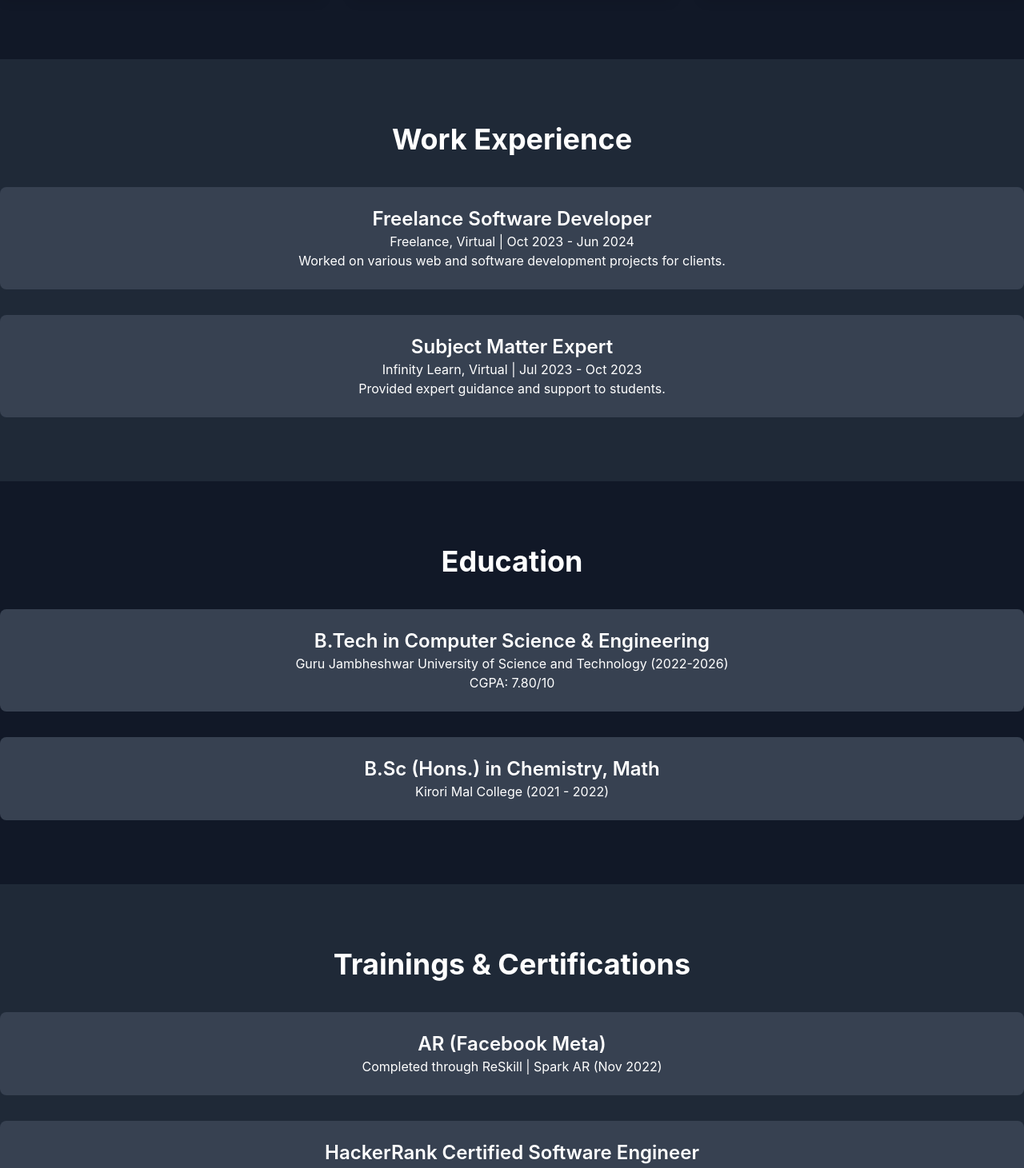
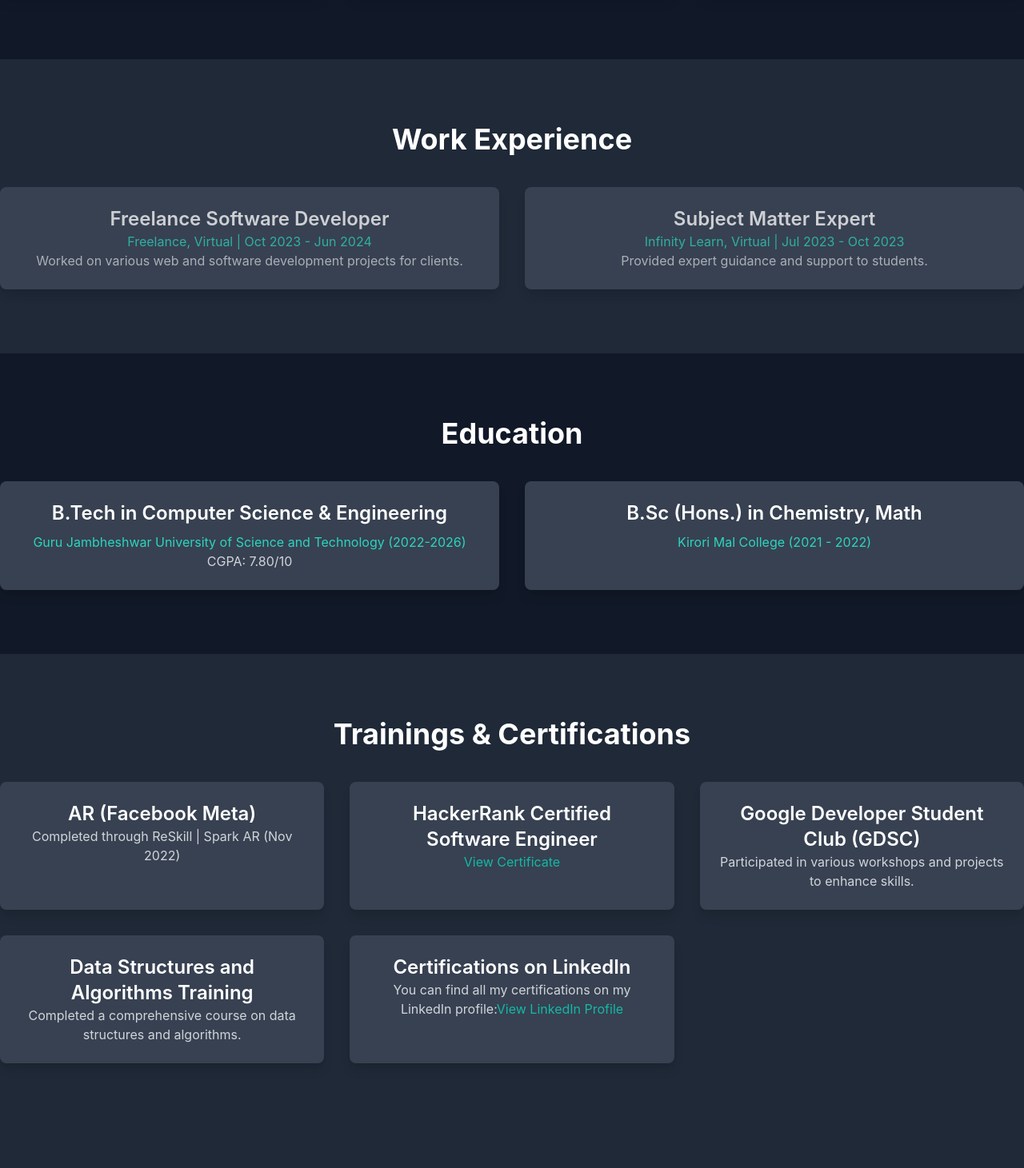
Before and after one commit to Kapil690789/Vport, a React (Create React App) app: page / in a window 1280 px wide. Shown: the part 2054-3515 px from the top of the page at 80% size. Built offline with nearby package versions, Linux system fonts and the light colour scheme.

Commit message:
Improve Tailwind

```diff
--- a/src/components/Certifications.js
+++ b/src/components/Certifications.js
@@ -1,17 +1,45 @@
-import React from 'react';
+import React, { useEffect, useRef, useState } from 'react';
 
 const Certifications = () => {
+  const [isVisible, setIsVisible] = useState(false); // Track visibility state
+  const sectionRef = useRef(null); // Reference to the section
+
+  // Intersection Observer to detect when the section is in view
+  useEffect(() => {
+    const observer = new IntersectionObserver(
+      ([entry]) => {
+        if (entry.isIntersecting) {
+          setIsVisible(true);
+          observer.unobserve(entry.target); // Stop observing after first trigger
+        }
+      },
+      { threshold: 0.2 } // Trigger animation when 20% of the section is visible
+    );
+
+    if (sectionRef.current) observer.observe(sectionRef.current);
+
+    return () => observer.disconnect();
+  }, []);
+
   return (
-    <section id="certifications" className="py-20 bg-gray-800">
+    <section
+      id="certifications"
+      ref={sectionRef}
+      className={`py-20 bg-gray-800 transition-all duration-1000 ease-out ${
+        isVisible ? 'opacity-100 translate-y-0' : 'opacity-0 translate-y-10'
+      }`}
+    >
       <div className="container mx-auto text-center">
-        <h2 className="text-4xl font-bold mb-10">Trainings & Certifications</h2>
-        <div className="space-y-8">
-          <div className="bg-gray-700 p-6 rounded-lg hover:shadow-lg transition-shadow">
-            <h3 className="text-2xl font-semibold">AR (Facebook Meta)</h3>
-            <p>Completed through ReSkill | Spark AR (Nov 2022)</p>
+        <h2 className="text-4xl font-bold mb-10 text-white">Trainings & Certifications</h2>
+
+        <div className="grid md:grid-cols-2 lg:grid-cols-3 gap-8">
+          <div className="group bg-gray-700 p-6 rounded-lg shadow-lg transition-transform transform hover:scale-105 hover:bg-gray-600 hover:shadow-2xl">
+            <h3 className="text-2xl font-semibold text-white">AR (Facebook Meta)</h3>
+            <p className="text-gray-300">Completed through ReSkill | Spark AR (Nov 2022)</p>
           </div>
-          <div className="bg-gray-700 p-6 rounded-lg hover:shadow-lg transition-shadow">
-            <h3 className="text-2xl font-semibold">HackerRank Certified Software Engineer</h3>
+
+          <div className="group bg-gray-700 p-6 rounded-lg shadow-lg transition-transform transform hover:scale-105 hover:bg-gray-600 hover:shadow-2xl">
+            <h3 className="text-2xl font-semibold text-white">HackerRank Certified Software Engineer</h3>
             <p>
               <a
                 href="https://www.hackerrank.com/certificates/25ff6c9e7d9a"
@@ -23,17 +51,24 @@ const Certifications = () => {
               </a>
             </p>
           </div>
-          <div className="bg-gray-700 p-6 rounded-lg hover:shadow-lg transition-shadow">
-            <h3 className="text-2xl font-semibold">Google Developer Student Club (GDSC)</h3>
-            <p>Participated in various workshops and projects to enhance skills.</p>
+
+          <div className="group bg-gray-700 p-6 rounded-lg shadow-lg transition-transform transform hover:scale-105 hover:bg-gray-600 hover:shadow-2xl">
+            <h3 className="text-2xl font-semibold text-white">Google Developer Student Club (GDSC)</h3>
+            <p className="text-gray-300">
+              Participated in various workshops and projects to enhance skills.
+            </p>
           </div>
-          <div className="bg-gray-700 p-6 rounded-lg hover:shadow-lg transition-shadow">
-            <h3 className="text-2xl font-semibold">Data Structures and Algorithms Training</h3>
-            <p>Completed a comprehensive course on data structures and algorithms.</p>
+
+          <div className="group bg-gray-700 p-6 rounded-lg shadow-lg transition-transform transform hover:scale-105 hover:bg-gray-600 hover:shadow-2xl">
+            <h3 className="text-2xl font-semibold text-white">Data Structures and Algorithms Training</h3>
+            <p className="text-gray-300">
+              Completed a comprehensive course on data structures and algorithms.
+            </p>
           </div>
-          <div className="bg-gray-700 p-6 rounded-lg hover:shadow-lg transition-shadow">
-            <h3 className="text-2xl font-semibold">Certifications on LinkedIn</h3>
-            <p>
+
+          <div className="group bg-gray-700 p-6 rounded-lg shadow-lg transition-transform transform hover:scale-105 hover:bg-gray-600 hover:shadow-2xl">
+            <h3 className="text-2xl font-semibold text-white">Certifications on LinkedIn</h3>
+            <p className="text-gray-300">
               You can find all my certifications on my LinkedIn profile:
               <a
                 href="https://www.linkedin.com/in/kapil-sharma-1aa402230/"
--- a/src/components/Education.js
+++ b/src/components/Education.js
@@ -4,16 +4,26 @@ const Education = () => {
   return (
     <section id="education" className="py-20 bg-gray-900">
       <div className="container mx-auto text-center">
-        <h2 className="text-4xl font-bold mb-10">Education</h2>
-        <div className="space-y-8">
-          <div className="bg-gray-700 p-6 rounded-lg hover:shadow-lg transition-shadow">
-            <h3 className="text-2xl font-semibold">B.Tech in Computer Science & Engineering</h3>
-            <p>Guru Jambheshwar University of Science and Technology (2022-2026)</p>
-            <p>CGPA: 7.80/10</p>
+        <h2 className="text-4xl font-bold mb-10 text-white">Education</h2>
+
+        <div className="grid md:grid-cols-2 gap-8">
+          {/* First Card */}
+          <div className="group relative bg-gray-700 p-6 rounded-lg transition-transform transform hover:scale-105 hover:rotate-1 hover:bg-gray-600 shadow-lg hover:shadow-2xl">
+            <h3 className="text-2xl font-semibold text-white mb-2">
+              B.Tech in Computer Science & Engineering
+            </h3>
+            <p className="text-teal-400">
+              Guru Jambheshwar University of Science and Technology (2022-2026)
+            </p>
+            <p className="text-gray-300">CGPA: 7.80/10</p>
           </div>
-          <div className="bg-gray-700 p-6 rounded-lg hover:shadow-lg transition-shadow">
-            <h3 className="text-2xl font-semibold">B.Sc (Hons.) in Chemistry, Math</h3>
-            <p>Kirori Mal College (2021 - 2022)</p>
+
+          {/* Second Card */}
+          <div className="group relative bg-gray-700 p-6 rounded-lg transition-transform transform hover:scale-105 hover:-rotate-1 hover:bg-gray-600 shadow-lg hover:shadow-2xl">
+            <h3 className="text-2xl font-semibold text-white mb-2">
+              B.Sc (Hons.) in Chemistry, Math
+            </h3>
+            <p className="text-teal-400">Kirori Mal College (2021 - 2022)</p>
           </div>
         </div>
       </div>
--- a/src/components/Projects.js
+++ b/src/components/Projects.js
@@ -33,18 +33,19 @@ const projects = [
 ];
 
 const Projects = () => {
-  const [isVisible, setIsVisible] = useState(false); // Track visibility
-  const sectionRef = useRef(null); // Reference to the section
+  const [isVisible, setIsVisible] = useState(false);
+  const sectionRef = useRef(null);
 
+  // Intersection Observer to detect when the section is in view
   useEffect(() => {
     const observer = new IntersectionObserver(
       ([entry]) => {
         if (entry.isIntersecting) {
-          setIsVisible(true); // Set visible when section comes into view
-          observer.unobserve(entry.target); // Stop observing after animation triggers
+          setIsVisible(true);
+          observer.unobserve(entry.target);
         }
       },
-      { threshold: 0.1 } // Trigger when 10% of section is visible
+      { threshold: 0.2 }
     );
 
     if (sectionRef.current) {
@@ -63,9 +64,9 @@ const Projects = () => {
           {projects.map((project, index) => (
             <div
               key={index}
-              className={`bg-gray-700 p-6 rounded-lg transition-transform duration-1000 transform ${
-                isVisible ? 'animate-door' : 'translate-x-full'
-              }`}
+              className={`bg-gray-700 p-6 rounded-lg transform transition-all duration-1000 ease-out ${
+                isVisible ? 'opacity-100 translate-y-0' : 'opacity-0 translate-y-20'
+              } hover:scale-105 hover:rotate-1 hover:bg-gray-600 shadow-lg hover:shadow-xl`}
             >
               <h3 className="text-2xl font-semibold mb-2 text-white">{project.title}</h3>
               <p className="mb-4 text-gray-300">{project.description}</p>
--- a/src/components/Skills.js
+++ b/src/components/Skills.js
@@ -21,23 +21,22 @@ const categories = [
 ];
 
 const Skills = () => {
-  const [isVisible, setIsVisible] = useState(false); // State to track if section is in view
-  const sectionRef = useRef(null); // Ref to monitor the skills section
+  const [isVisible, setIsVisible] = useState(false); // Track if section is visible
+  const sectionRef = useRef(null); // Reference to the section
 
+  // Intersection Observer to trigger animation when the section comes into view
   useEffect(() => {
     const observer = new IntersectionObserver(
       ([entry]) => {
         if (entry.isIntersecting) {
-          setIsVisible(true); // Set visibility to true when section is in view
-          observer.unobserve(entry.target); // Stop observing after the first view
+          setIsVisible(true);
+          observer.unobserve(entry.target);
         }
       },
-      { threshold: 0.2 } // Trigger when 20% of the section is in view
+      { threshold: 0.2 } // Trigger when 20% of the section is visible
     );
 
-    if (sectionRef.current) {
-      observer.observe(sectionRef.current);
-    }
+    if (sectionRef.current) observer.observe(sectionRef.current);
 
     return () => observer.disconnect();
   }, []);
@@ -46,8 +45,8 @@ const Skills = () => {
     <section
       id="skills"
       ref={sectionRef}
-      className={`py-20 bg-gray-900 transition-opacity duration-1000 ${
-        isVisible ? 'opacity-100 translate-y-0' : 'opacity-0 translate-y-10'
+      className={`py-20 bg-gray-900 transition-all duration-1000 ease-out ${
+        isVisible ? 'opacity-100 translate-y-0 scale-100' : 'opacity-0 translate-y-10 scale-90'
       }`}
     >
       <div className="container mx-auto text-center">
@@ -57,9 +56,14 @@ const Skills = () => {
           {categories.map((category, index) => (
             <div
               key={index}
-              className="bg-gray-800 p-6 rounded-lg shadow-lg hover:shadow-xl transition-shadow"
+              className="bg-gray-800 p-6 rounded-lg shadow-lg hover:shadow-2xl transition-transform transform hover:-translate-y-2 hover:scale-105"
             >
-              <div className="flex items-center justify-center mb-4">{category.icon}</div>
+              <div className="flex items-center justify-center mb-4">
+                {/* Icon with hover animation */}
+                <div className="transition-transform duration-300 hover:scale-110">
+                  {category.icon}
+                </div>
+              </div>
               <h3 className="text-2xl font-semibold mb-4 text-white">{category.title}</h3>
               <ul className="space-y-2">
                 {category.skills.map((skill, i) => (
--- a/src/components/WorkExperience.js
+++ b/src/components/WorkExperience.js
@@ -4,17 +4,27 @@ const WorkExperience = () => {
   return (
     <section id="work" className="py-20 bg-gray-800">
       <div className="container mx-auto text-center">
-        <h2 className="text-4xl font-bold mb-10">Work Experience</h2>
-        <div className="space-y-8">
-          <div className="bg-gray-700 p-6 rounded-lg hover:shadow-lg transition-shadow">
-            <h3 className="text-2xl font-semibold">Freelance Software Developer</h3>
-            <p>Freelance, Virtual | Oct 2023 - Jun 2024</p>
-            <p>Worked on various web and software development projects for clients.</p>
+        <h2 className="text-4xl font-bold mb-10 text-white">Work Experience</h2>
+
+        <div className="grid md:grid-cols-2 gap-8">
+          <div className="group relative bg-gray-700 p-6 rounded-lg transition-transform transform hover:rotate-1 hover:scale-105 hover:bg-gray-600 shadow-lg hover:shadow-2xl">
+            <div className="transition-all duration-500 ease-in-out group-hover:translate-y-0 group-hover:opacity-100 opacity-75">
+              <h3 className="text-2xl font-semibold text-white">Freelance Software Developer</h3>
+              <p className="text-teal-400">Freelance, Virtual | Oct 2023 - Jun 2024</p>
+              <p className="text-gray-300">
+                Worked on various web and software development projects for clients.
+              </p>
+            </div>
           </div>
-          <div className="bg-gray-700 p-6 rounded-lg hover:shadow-lg transition-shadow">
-            <h3 className="text-2xl font-semibold">Subject Matter Expert</h3>
-            <p>Infinity Learn, Virtual | Jul 2023 - Oct 2023</p>
-            <p>Provided expert guidance and support to students.</p>
+
+          <div className="group relative bg-gray-700 p-6 rounded-lg transition-transform transform hover:-rotate-1 hover:scale-105 hover:bg-gray-600 shadow-lg hover:shadow-2xl">
+            <div className="transition-all duration-500 ease-in-out group-hover:translate-y-0 group-hover:opacity-100 opacity-75">
+              <h3 className="text-2xl font-semibold text-white">Subject Matter Expert</h3>
+              <p className="text-teal-400">Infinity Learn, Virtual | Jul 2023 - Oct 2023</p>
+              <p className="text-gray-300">
+                Provided expert guidance and support to students.
+              </p>
+            </div>
           </div>
         </div>
       </div>
```
